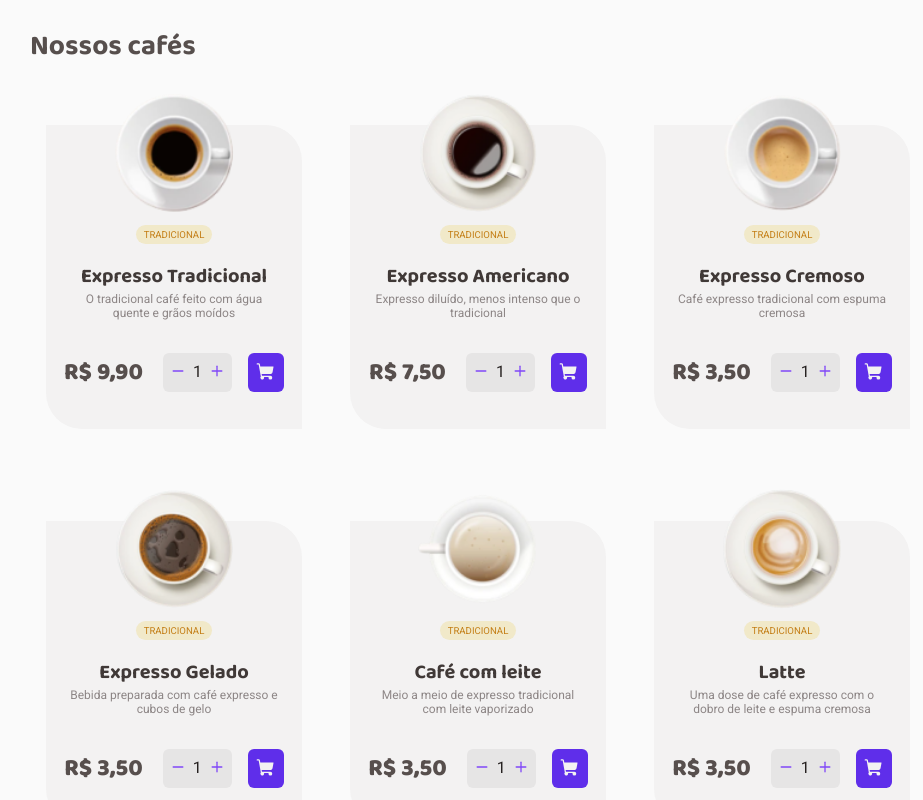
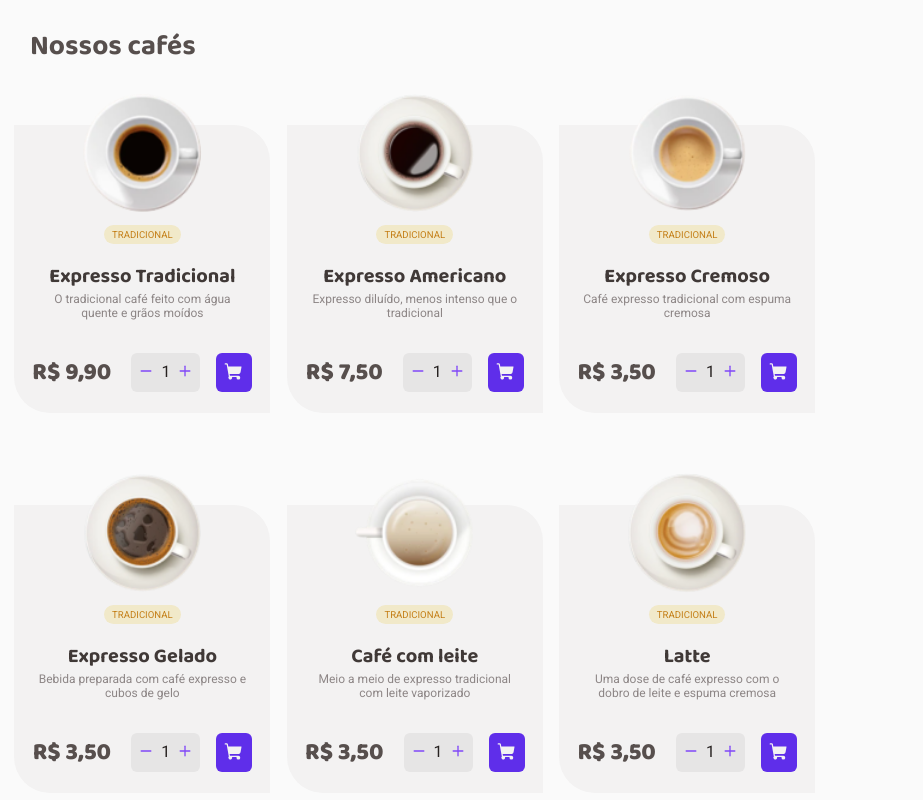
Before and after one commit to VitorFernandes-JS/02-desafio-coffee-delivery, a React (Vite) app: page / in a window 1280 px wide. Shown: the part 580-1380 px from the top of the page, without its empty margins (130-1053 px from the left). Built offline with nearby package versions, Linux system fonts and the light colour scheme.

Commit message:
fix: change position cards

```diff
--- a/src/components/Card/style.ts
+++ b/src/components/Card/style.ts
@@ -4,12 +4,12 @@ export const DivCard = styled.div`
   display: flex;
   flex-direction: column;
   align-items: center;
-  margin-left: 3rem;
+  margin-left: 1.025rem;
   margin-top: 3.5rem;
   margin-bottom: 2.25rem;
 
   width: 16rem;
-  height: 19rem;
+  height: 18rem;
   border-bottom-left-radius: 36px;
   border-top-right-radius: 36px;
 
```
